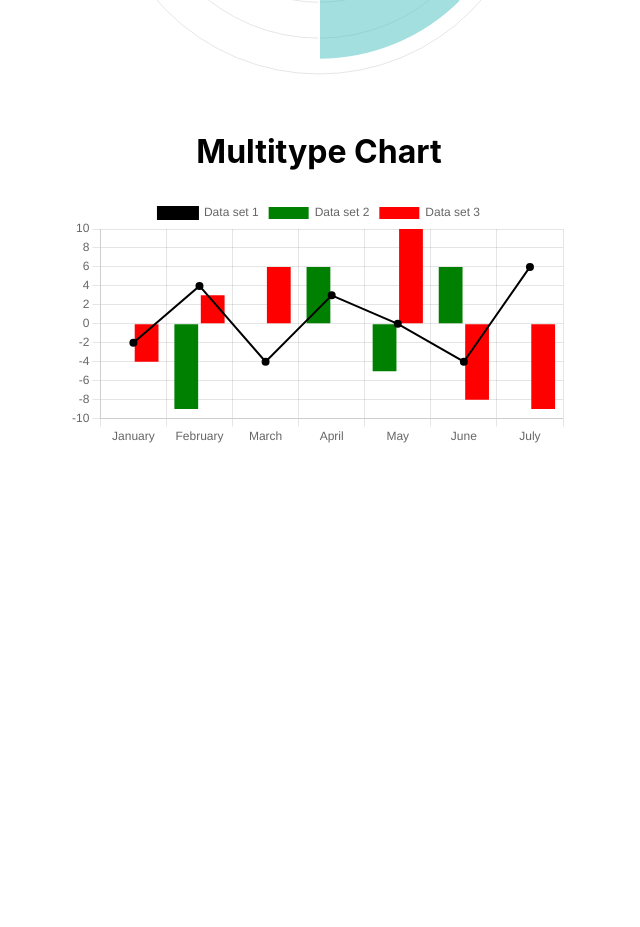
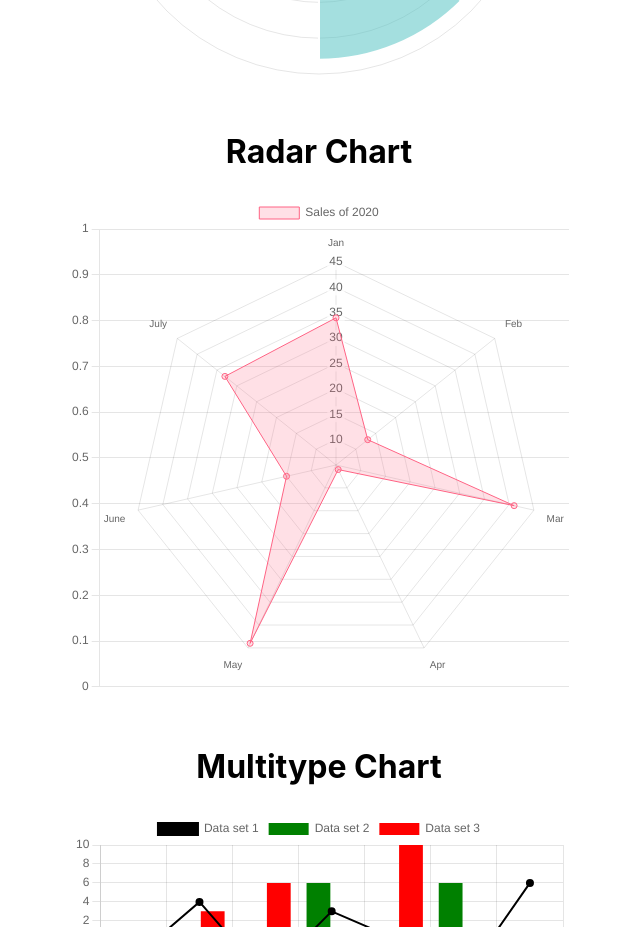
Before and after one commit to charisma98/react-chart, a React (Create React App) app: page / in a window 1280 px wide. Shown: the part 1880-2807 px from the top of the page, without its empty margins (321-961 px from the left). Before the commit the page ends 2327 px from the top, so only its background shows below. Built offline with nearby package versions, Linux system fonts and the light colour scheme; the HTML template or start-up script is replaced by a standard one.

Commit message:
radar chart

```diff
--- a/src/App.js
+++ b/src/App.js
@@ -4,6 +4,7 @@ import BarChart from './components/BarChart';
 import PieChart from './components/PieChart';
 import PolarChart from './components/PolarChart';
 import Multitype from './components/Multitype';
+import RadarChart from './components/RadarChart';
 
 function App() {
 
@@ -18,7 +19,9 @@ function App() {
           <BarChart/>
           <PieChart/>
           <PolarChart/>
+          <RadarChart/>
           <Multitype/>
+
       </div>
     </div>
   );
--- /dev/null
+++ b/src/components/RadarChart.js
@@ -0,0 +1,33 @@
+import React from 'react';
+import { Radar } from 'react-chartjs-2';
+
+const RadarChart = () => {
+
+    const data = {
+        labels: ['Jan', 'Feb', 'Mar', 'Apr', 'May', 'June', 'July'],
+        datasets: [
+            {
+                label: 'Sales of 2020',
+                data: [ 34, 13, 41, 6, 44, 15, 33],
+                backgroundColor: 'rgba(255, 99, 132, 0.2)',
+                borderColor: 'rgba(255, 99, 132, 1)',
+                borderWidth: 1
+            }
+        ]
+    };
+
+    const options = {
+        scales: {
+            ticks: { beginAtZero: true }
+        }
+    };
+
+    return (
+        <div>
+            <h1 className='title'>Radar Chart</h1>
+            <Radar data = { data } options = { options } />
+        </div>
+    );
+};
+
+export default RadarChart;
```
